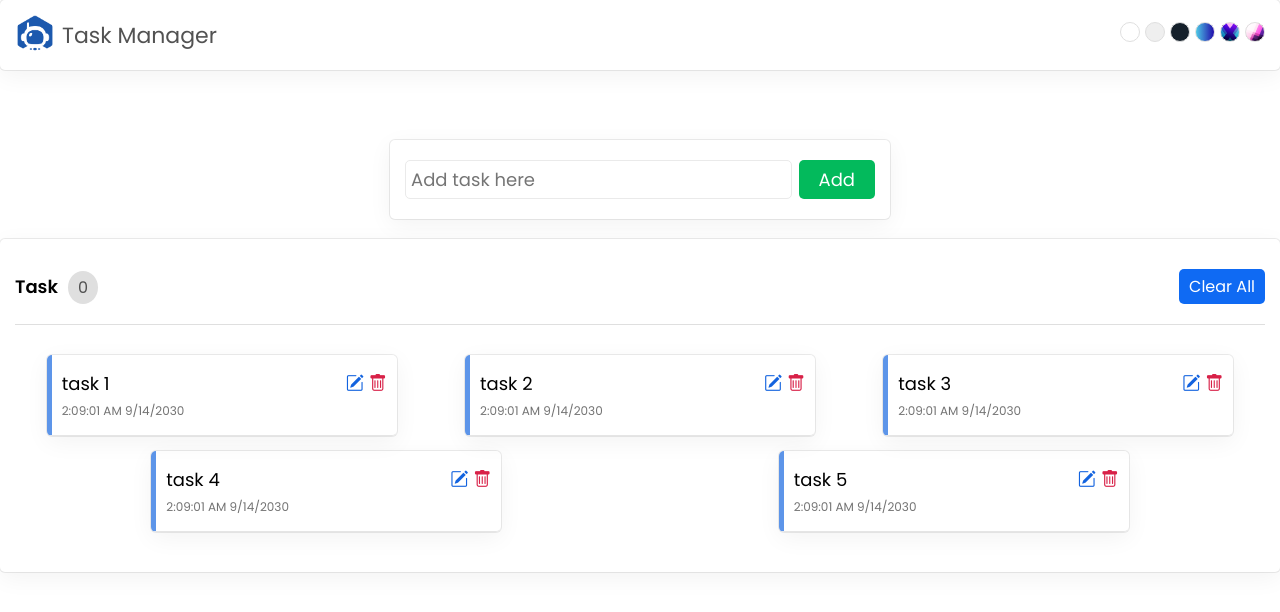
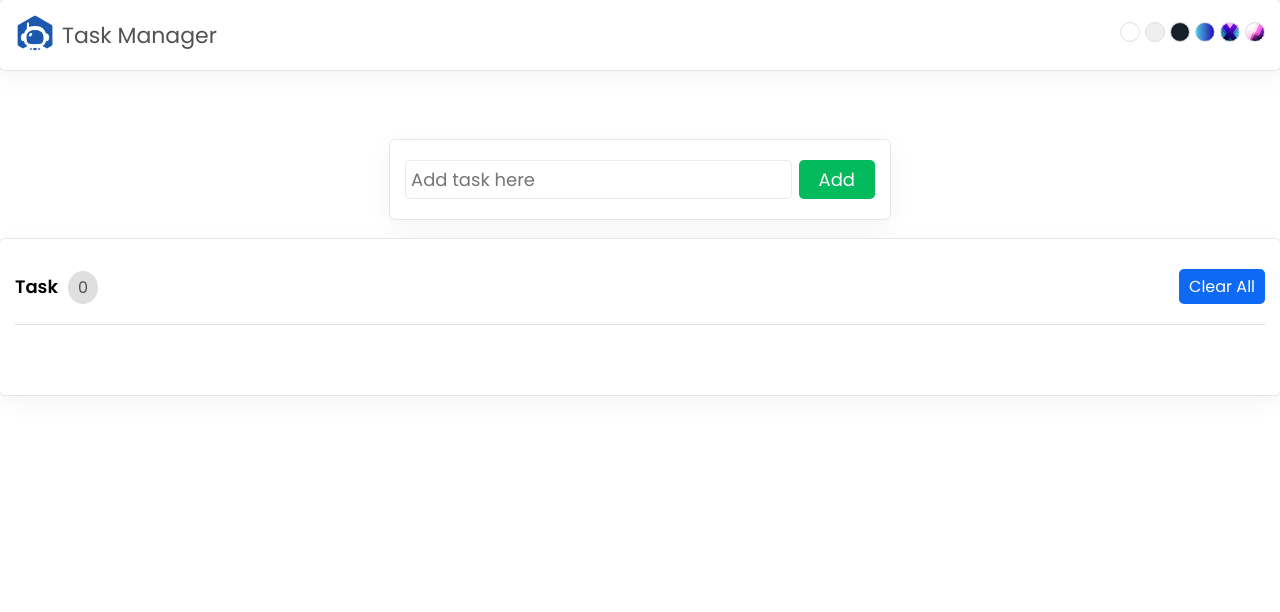
Before and after one commit to RizveOve/taskmanager, a React (Create React App) app: page / in a window 1280 px wide. Shown: the top 612 px of the page. Built offline with nearby package versions, Linux system fonts and the light colour scheme.

Commit message:
add task funtionality added

```diff
--- a/src/App.js
+++ b/src/App.js
@@ -1,14 +1,17 @@
+import { useState } from 'react';
 import './App.css';
 import { AddTask } from './components/AddTask';
 import { Header } from './components/Header';
 import { TaskList } from './components/TaskList';
 
 function App() {
+  const [tasklist, setTasklist] = useState([]);
+
   return (
     <>
       <Header/>
-      <AddTask/>
-      <TaskList/>
+      <AddTask tasklist= {tasklist} setTasklist= {setTasklist}/>
+      <TaskList tasklist= {tasklist} setTasklist= {setTasklist}/>
     </>
   );
 }
--- a/src/components/AddTask.js
+++ b/src/components/AddTask.js
@@ -1,9 +1,20 @@
-import React from 'react'
+import React from 'react';
 
-export const AddTask = () => {
+export const AddTask = ({tasklist, setTasklist}) => {
+    const handleSubmit = (e) => {
+        e.preventDefault();
+        const date= new Date();
+        const newTask = {
+            id: date.getTime(),
+            name: e.target.task.value,
+            time: `${date.toLocaleTimeString()} ${date.toLocaleDateString()}`
+        }
+        setTasklist([...tasklist, newTask])
+    }
+
   return (
     <section className="addTask">
-        <form action="">
+        <form onSubmit={handleSubmit}>
             <input type="text" placeholder='Add task here' autoComplete='off' name='task' maxLength={15} />
             <button>Add</button>
         </form>
--- a/src/components/TaskList.js
+++ b/src/components/TaskList.js
@@ -1,14 +1,14 @@
 import React from 'react'
 
-export const TaskList = () => {
+export const TaskList = ({tasklist, setTasklist}) => {
 
-    const tasks= [
-        {id: 101, name: "task 1", time: "2:09:01 AM 9/14/2030"},
-        {id: 102, name: "task 2", time: "2:09:01 AM 9/14/2030"},
-        {id: 103, name: "task 3", time: "2:09:01 AM 9/14/2030"},
-        {id: 104, name: "task 4", time: "2:09:01 AM 9/14/2030"},
-        {id: 105, name: "task 5", time: "2:09:01 AM 9/14/2030"}
-    ]
+    // const tasks= [
+    //     {id: 101, name: "task 1", time: "2:09:01 AM 9/14/2030"},
+    //     {id: 102, name: "task 2", time: "2:09:01 AM 9/14/2030"},
+    //     {id: 103, name: "task 3", time: "2:09:01 AM 9/14/2030"},
+    //     {id: 104, name: "task 4", time: "2:09:01 AM 9/14/2030"},
+    //     {id: 105, name: "task 5", time: "2:09:01 AM 9/14/2030"}
+    // ]
 
   return (
     <section className="showTask">
@@ -20,8 +20,8 @@
             <button className='clearAll'>Clear All</button>
         </div>
         <ul>
-            {tasks.map((task)=> (
-                <li>
+            {tasklist.map((task)=> (
+                <li key={task.id}>
                     <p>
                         <span className="name">{task.name}</span>
                         <span className="time">{task.time}</span>
```
